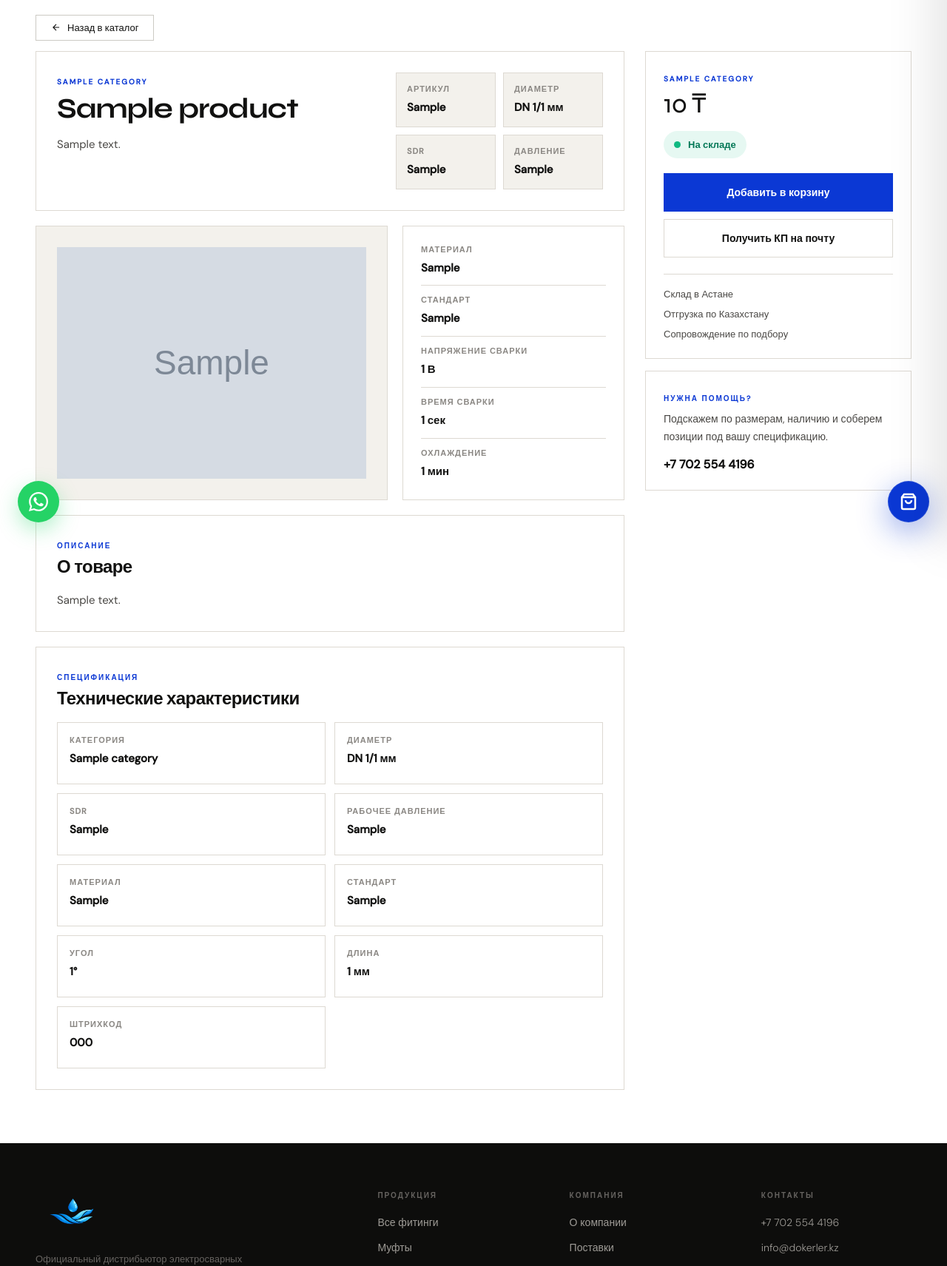
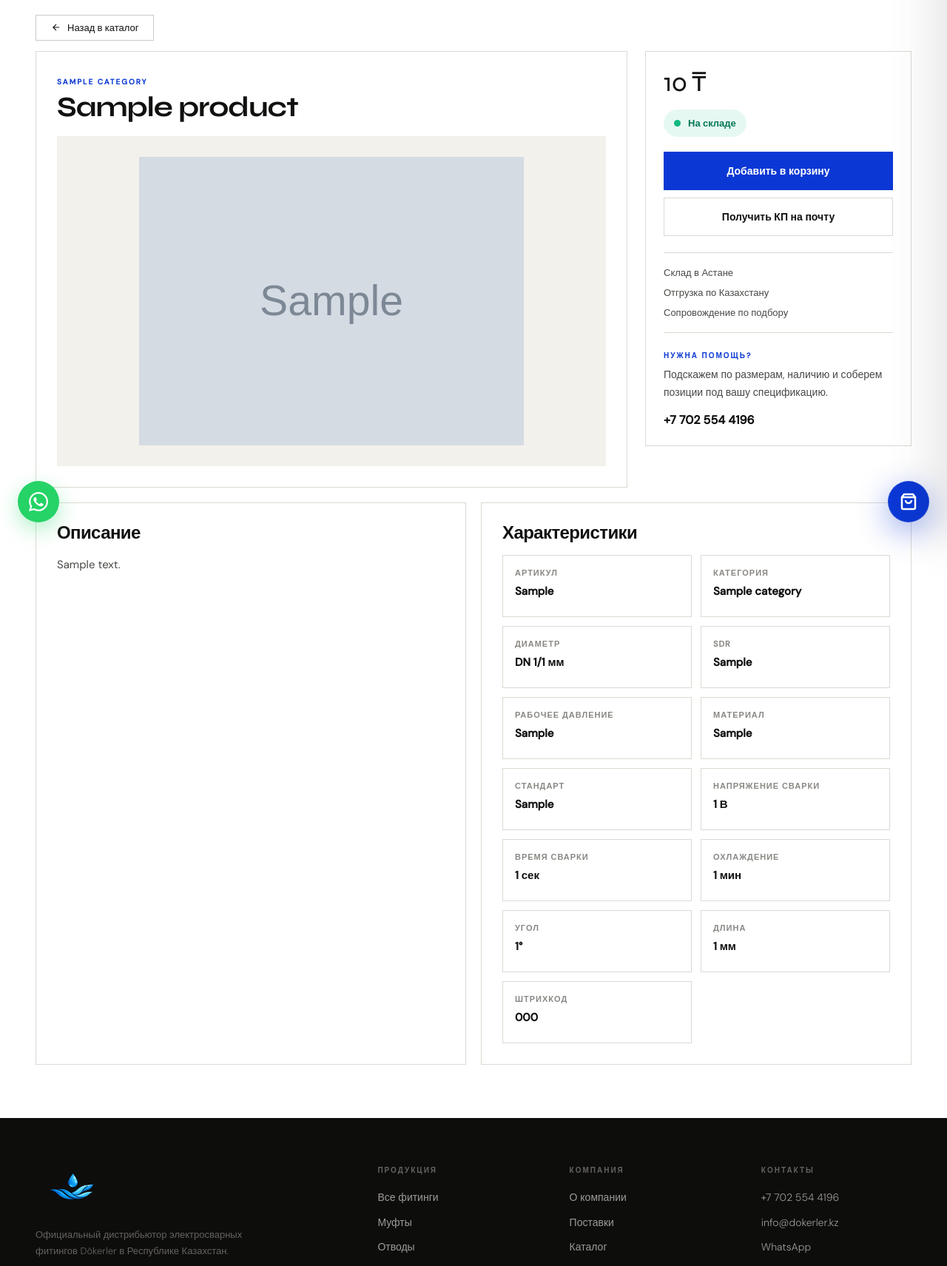
Before and after one commit to tab1k/dokerler.kz, a Django app: a page that uses src/products/templates/products/detail.html in a window 1280 px wide. Shown: the part 70-1781 px from the top of the page at 74% size. Run offline with Django 5.2, Linux system fonts and the light colour scheme; tables that the repository leaves empty hold one stand-in row (values such as "Sample post"); grey boxes marked "Sample" are stand-in pictures; some libraries are stand-ins or nearby versions.

Commit message:
feat: redesign product detail page layout and enhance styling for better user experience

```diff
--- a/src/products/templates/products/detail.html
+++ b/src/products/templates/products/detail.html
@@ -23,41 +23,13 @@
 
     <section class="product-main">
         <div class="product-main-inner">
-            <div class="product-layout">
-                <div class="product-content">
-                    <header class="product-header-card">
-                        <div class="product-header-meta">
+            <section class="product-hero">
+                <div class="product-gallery-card">
+                    <div class="product-gallery-head">
                         <span class="product-kicker">{{ product.category.name }}</span>
                         <h1 class="product-title">{{ product.name }}</h1>
-                            <p class="product-subtitle">
-                                {% if product.description %}
-                                    {{ product.description|striptags|truncatechars:180 }}
-                                {% else %}
-                                    {% trans "Электросварной фитинг для полиэтиленовых трубопроводов с надежным соединением, стабильной геометрией и удобным монтажом." %}
-                                {% endif %}
-                            </p>
                     </div>
-                        <div class="product-header-facts">
-                            <div class="product-fact">
-                                <span>{% trans "Артикул" %}</span>
-                                <strong>{{ product.sku }}</strong>
-                            </div>
-                            <div class="product-fact">
-                                <span>{% trans "Диаметр" %}</span>
-                                <strong>{{ product.diameter_display }}</strong>
-                            </div>
-                            <div class="product-fact">
-                                <span>{% trans "SDR" %}</span>
-                                <strong>{{ product.sdr }}</strong>
-                            </div>
-                            <div class="product-fact">
-                                <span>{% trans "Давление" %}</span>
-                                <strong>{{ product.pressure_rating }}</strong>
-                            </div>
-                        </div>
-                    </header>
 
-                    <div class="product-showcase">
                     <div class="product-visual-card">
                         {% if use_mufta_model %}
                         <div class="product-mufta-slider" data-mufta-slider>
@@ -138,41 +110,51 @@
                             {% endif %}
                         {% endif %}
                     </div>
-
-                        <div class="product-summary-card">
-                            <div class="product-summary-row">
-                                <span>{% trans "Материал" %}</span>
-                                <strong>{{ product.material }}</strong>
-                            </div>
-                            <div class="product-summary-row">
-                                <span>{% trans "Стандарт" %}</span>
-                                <strong>{{ product.standard }}</strong>
-                            </div>
-                            {% if product.welding_voltage_v %}
-                            <div class="product-summary-row">
-                                <span>{% trans "Напряжение сварки" %}</span>
-                                <strong>{{ product.welding_voltage_v }} {% trans "В" %}</strong>
-                            </div>
-                            {% endif %}
-                            {% if product.welding_time_sec %}
-                            <div class="product-summary-row">
-                                <span>{% trans "Время сварки" %}</span>
-                                <strong>{{ product.welding_time_sec }} {% trans "сек" %}</strong>
-                            </div>
-                            {% endif %}
-                            {% if product.cooling_time_min %}
-                            <div class="product-summary-row">
-                                <span>{% trans "Охлаждение" %}</span>
-                                <strong>{{ product.cooling_time_min }} {% trans "мин" %}</strong>
-                            </div>
-                            {% endif %}
-                        </div>
                 </div>
 
-                    <section class="product-section-card">
+                <aside class="product-buy-card">
+                    <div class="product-buy-price">{{ product.price_display }}</div>
+                    <div class="product-stock {% if product.stock_status == 'in_stock' %}is-in-stock{% elif product.stock_status == 'preorder' %}is-preorder{% else %}is-out{% endif %}">
+                        <span class="product-stock-dot"></span>
+                        {{ product.stock_label }}
+                    </div>
+
+                    <div class="product-buy-actions">
+                        <button
+                            class="product-primary-btn"
+                            type="button"
+                            data-add-cart
+                            data-id="{{ product.id }}"
+                            data-name="{{ product.name }}"
+                            data-price="{{ product.price|default_if_none:0 }}"
+                            data-image="{% if product.image %}{{ product.image.url }}{% endif %}"
+                            data-use-model="{% if use_mufta_model %}1{% else %}0{% endif %}"
+                        >
+                            {% trans "Добавить в корзину" %}
+                        </button>
+                        <button class="product-secondary-btn" type="button" data-open-kp>
+                            {% trans "Получить КП на почту" %}
+                        </button>
+                    </div>
+
+                    <div class="product-buy-note">
+                        <div>{% trans "Склад в Астане" %}</div>
+                        <div>{% trans "Отгрузка по Казахстану" %}</div>
+                        <div>{% trans "Сопровождение по подбору" %}</div>
+                    </div>
+
+                    <div class="product-help-card">
+                        <span class="product-kicker">{% trans "Нужна помощь?" %}</span>
+                        <p>{% trans "Подскажем по размерам, наличию и соберем позиции под вашу спецификацию." %}</p>
+                        <a href="tel:+77025544196">+7 702 554 4196</a>
+                    </div>
+                </aside>
+            </section>
+
+            <section class="product-meta-grid">
+                <article class="product-section-card">
                     <div class="product-section-head">
-                            <span class="product-kicker">{% trans "Описание" %}</span>
-                            <h2>{% trans "О товаре" %}</h2>
+                        <h2>{% trans "Описание" %}</h2>
                     </div>
                     <div class="product-copy">
                         {% if product.description %}
@@ -181,14 +163,17 @@
                             <p>{% trans "Высококачественный электросварной фитинг для напорных трубопроводов из полиэтилена. Подходит для стабильной и герметичной сварки в инженерных сетях и промышленных проектах." %}</p>
                         {% endif %}
                     </div>
-                    </section>
+                </article>
 
-                    <section class="product-section-card">
+                <article class="product-section-card">
                     <div class="product-section-head">
-                            <span class="product-kicker">{% trans "Спецификация" %}</span>
-                            <h2>{% trans "Технические характеристики" %}</h2>
+                        <h2>{% trans "Характеристики" %}</h2>
                     </div>
                     <div class="product-spec-grid">
+                        <div class="product-spec-item">
+                            <span>{% trans "Артикул" %}</span>
+                            <strong>{{ product.sku }}</strong>
+                        </div>
                         <div class="product-spec-item">
                             <span>{% trans "Категория" %}</span>
                             <strong>{{ product.category.name }}</strong>
@@ -213,6 +198,24 @@
                             <span>{% trans "Стандарт" %}</span>
                             <strong>{{ product.standard }}</strong>
                         </div>
+                        {% if product.welding_voltage_v %}
+                        <div class="product-spec-item">
+                            <span>{% trans "Напряжение сварки" %}</span>
+                            <strong>{{ product.welding_voltage_v }} {% trans "В" %}</strong>
+                        </div>
+                        {% endif %}
+                        {% if product.welding_time_sec %}
+                        <div class="product-spec-item">
+                            <span>{% trans "Время сварки" %}</span>
+                            <strong>{{ product.welding_time_sec }} {% trans "сек" %}</strong>
+                        </div>
+                        {% endif %}
+                        {% if product.cooling_time_min %}
+                        <div class="product-spec-item">
+                            <span>{% trans "Охлаждение" %}</span>
+                            <strong>{{ product.cooling_time_min }} {% trans "мин" %}</strong>
+                        </div>
+                        {% endif %}
                         {% if product.angle_degree %}
                         <div class="product-spec-item">
                             <span>{% trans "Угол" %}</span>
@@ -232,56 +235,13 @@
                         </div>
                         {% endif %}
                     </div>
+                </article>
             </section>
-                </div>
-
-                <aside class="product-sidebar">
-                    <div class="product-buy-card">
-                        <span class="product-kicker">{{ product.category.name }}</span>
-                        <div class="product-buy-price">{{ product.price_display }}</div>
-                        <div class="product-stock {% if product.stock_status == 'in_stock' %}is-in-stock{% elif product.stock_status == 'preorder' %}is-preorder{% else %}is-out{% endif %}">
-                            <span class="product-stock-dot"></span>
-                            {{ product.stock_label }}
-                        </div>
-                        <div class="product-buy-actions">
-                            <button
-                                class="product-primary-btn"
-                                type="button"
-                                data-add-cart
-                                data-id="{{ product.id }}"
-                                data-name="{{ product.name }}"
-                                data-price="{{ product.price|default_if_none:0 }}"
-                                data-image="{% if product.image %}{{ product.image.url }}{% endif %}"
-                                data-use-model="{% if use_mufta_model %}1{% else %}0{% endif %}"
-                            >
-                                {% trans "Добавить в корзину" %}
-                            </button>
-                            <button class="product-secondary-btn" type="button" data-open-kp>
-                                {% trans "Получить КП на почту" %}
-                            </button>
-                        </div>
-                        <div class="product-buy-note">
-                            <div>{% trans "Склад в Астане" %}</div>
-                            <div>{% trans "Отгрузка по Казахстану" %}</div>
-                            <div>{% trans "Сопровождение по подбору" %}</div>
-                        </div>
-                    </div>
-
-                    <div class="product-help-card">
-                        <span class="product-kicker">{% trans "Нужна помощь?" %}</span>
-                        <p>{% trans "Подскажем по размерам, наличию и соберем позиции под вашу спецификацию." %}</p>
-                        <a href="tel:+77025544196">+7 702 554 4196</a>
-                    </div>
-                </aside>
-            </div>
 
             {% if related_products %}
             <section class="product-related">
                 <div class="product-section-head product-related-head">
-                    <div>
-                        <span class="product-kicker">{% trans "Вам может понравиться" %}</span>
                     <h2>{% trans "Похожие товары" %}</h2>
-                    </div>
                     <div class="product-related-actions">
                         <button class="product-carousel-btn" type="button" data-related-prev aria-label="{% trans 'Предыдущие товары' %}">
                             <svg width="16" height="16" viewBox="0 0 24 24" fill="none" stroke="currentColor" stroke-width="2">
--- a/src/static/css/product.css
+++ b/src/static/css/product.css
@@ -2,10 +2,6 @@
     min-height: 100vh;
     background: var(--white);
     padding-top: 75px;
-}
-
-.product-topbar {
-    background: var(--white);
 }
 
 .product-topbar-inner,
@@ -20,11 +16,9 @@
     min-height: 64px;
     display: flex;
     align-items: center;
-    justify-content: flex-start;
 }
 
-.product-back-link,
-.product-related-link {
+.product-back-link {
     display: inline-flex;
     align-items: center;
     gap: 8px;
@@ -50,39 +42,31 @@
     padding: 0 0 72px;
 }
 
-.product-layout {
+.product-hero {
     display: grid;
     grid-template-columns: minmax(0, 1fr) 360px;
-    gap: 28px;
+    gap: 24px;
     align-items: start;
 }
 
-.product-content {
-    display: flex;
-    flex-direction: column;
-    gap: 20px;
-}
-
-.product-header-card,
-.product-visual-card,
-.product-summary-card,
-.product-section-card,
+.product-gallery-card,
 .product-buy-card,
-.product-help-card {
+.product-section-card {
     border: 1px solid var(--border);
     background: var(--white);
 }
 
-.product-header-card {
-    display: grid;
-    grid-template-columns: minmax(0, 1fr) 280px;
-    gap: 24px;
+.product-gallery-card {
     padding: 28px;
+}
+
+.product-gallery-head {
+    margin-bottom: 20px;
 }
 
 .product-kicker {
     display: inline-block;
-    margin-bottom: 10px;
+    margin-bottom: 8px;
     font-size: 10px;
     font-weight: 700;
     letter-spacing: 2px;
@@ -96,54 +80,6 @@
     font-size: clamp(28px, 3vw, 40px);
     line-height: 1.02;
     letter-spacing: -1px;
-}
-
-.product-subtitle {
-    margin: 16px 0 0;
-    max-width: 56ch;
-    font-size: 15px;
-    line-height: 1.75;
-    color: var(--ink2);
-}
-
-.product-header-facts {
-    display: grid;
-    grid-template-columns: repeat(2, minmax(0, 1fr));
-    gap: 10px;
-}
-
-.product-fact {
-    border: 1px solid var(--border);
-    background: var(--surface);
-    padding: 14px;
-}
-
-.product-fact span,
-.product-summary-row span,
-.product-spec-item span {
-    display: block;
-    margin-bottom: 8px;
-    font-size: 11px;
-    font-weight: 700;
-    letter-spacing: 1px;
-    text-transform: uppercase;
-    color: var(--ink3);
-}
-
-.product-fact strong,
-.product-summary-row strong,
-.product-spec-item strong {
-    display: block;
-    font-size: 15px;
-    line-height: 1.45;
-    color: var(--ink);
-    word-break: break-word;
-}
-
-.product-showcase {
-    display: grid;
-    grid-template-columns: minmax(0, 1fr) 300px;
-    gap: 20px;
 }
 
 .product-visual-card {
@@ -302,73 +238,9 @@
     transform: scale(1.15);
 }
 
-.product-summary-card {
-    padding: 24px;
-}
-
-.product-summary-row {
-    padding: 12px 0;
-    border-bottom: 1px solid var(--border);
-}
-
-.product-summary-row:first-child {
-    padding-top: 0;
-}
-
-.product-summary-row:last-child {
-    padding-bottom: 0;
-    border-bottom: 0;
-}
-
-.product-section-card {
-    padding: 28px;
-}
-
-.product-section-head {
-    margin-bottom: 18px;
-}
-
-.product-section-head h2 {
-    margin: 0;
-    font-family: 'Syne', sans-serif;
-    font-size: 24px;
-    line-height: 1.08;
-    letter-spacing: -0.6px;
-}
-
-.product-copy {
-    max-width: 68ch;
-    font-size: 15px;
-    line-height: 1.8;
-    color: var(--ink2);
-}
-
-.product-copy p:last-child {
-    margin-bottom: 0;
-}
-
-.product-spec-grid {
-    display: grid;
-    grid-template-columns: repeat(2, minmax(0, 1fr));
-    gap: 12px;
-}
-
-.product-spec-item {
-    border: 1px solid var(--border);
-    padding: 16px;
-    min-height: 84px;
-}
-
-.product-sidebar {
+.product-buy-card {
     position: sticky;
     top: 94px;
-    display: flex;
-    flex-direction: column;
-    gap: 16px;
-}
-
-.product-buy-card,
-.product-help-card {
     padding: 24px;
 }
 
@@ -463,6 +335,12 @@
     color: var(--ink2);
 }
 
+.product-help-card {
+    margin-top: 18px;
+    padding-top: 18px;
+    border-top: 1px solid var(--border);
+}
+
 .product-help-card p {
     margin: 0 0 14px;
     font-size: 14px;
@@ -477,6 +355,69 @@
     text-decoration: none;
 }
 
+.product-meta-grid {
+    margin-top: 20px;
+    display: grid;
+    grid-template-columns: minmax(0, 1fr) minmax(0, 1fr);
+    gap: 20px;
+}
+
+.product-section-card {
+    padding: 28px;
+}
+
+.product-section-head {
+    margin-bottom: 16px;
+}
+
+.product-section-head h2 {
+    margin: 0;
+    font-family: 'Syne', sans-serif;
+    font-size: 24px;
+    line-height: 1.08;
+    letter-spacing: -0.6px;
+}
+
+.product-copy {
+    font-size: 15px;
+    line-height: 1.8;
+    color: var(--ink2);
+}
+
+.product-copy p:last-child {
+    margin-bottom: 0;
+}
+
+.product-spec-grid {
+    display: grid;
+    grid-template-columns: repeat(2, minmax(0, 1fr));
+    gap: 12px;
+}
+
+.product-spec-item {
+    border: 1px solid var(--border);
+    padding: 16px;
+    min-height: 84px;
+}
+
+.product-spec-item span {
+    display: block;
+    margin-bottom: 8px;
+    font-size: 11px;
+    font-weight: 700;
+    letter-spacing: 1px;
+    text-transform: uppercase;
+    color: var(--ink3);
+}
+
+.product-spec-item strong {
+    display: block;
+    font-size: 15px;
+    line-height: 1.45;
+    color: var(--ink);
+    word-break: break-word;
+}
+
 .product-related {
     margin-top: 28px;
     padding: 0 0 16px;
```
Also changed, not shown: other parts of src/static/css/product.css (+17 -48 lines). Lines whose indentation alone changed are shown as unchanged.
